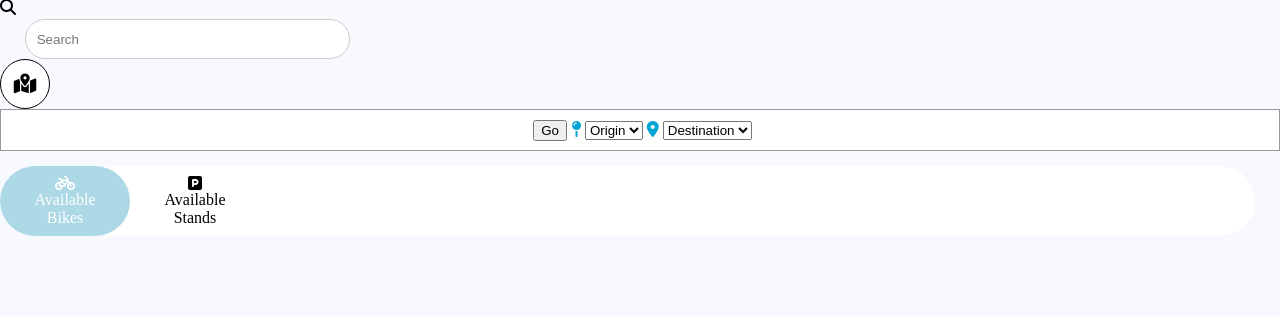
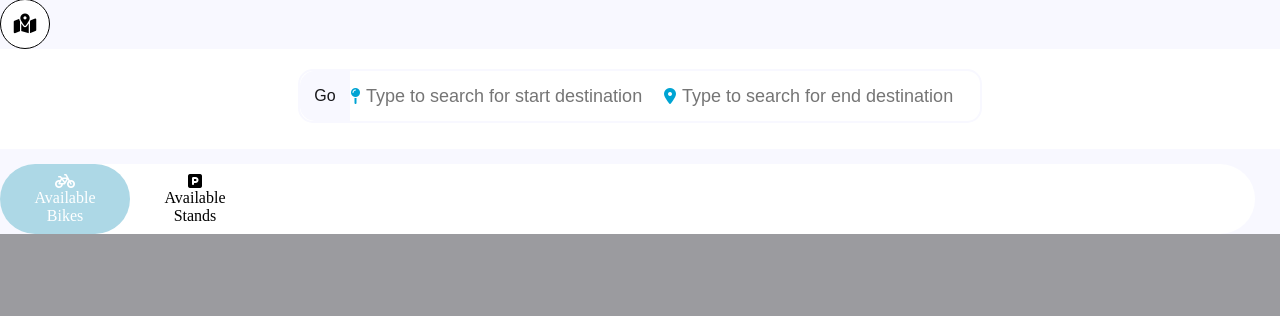
Before and after one commit to JosephTummon/DublinBike, a Flask app: page / in a window 1280 px wide. Shown: the part 746-1062 px from the top of the page. After the commit the page ends 980 px from the top, so only its background shows below. Run offline with Flask 3, Linux system fonts and the light colour scheme; data that the repository does not hold is empty; parts of the project's set-up code (start-up, migrations or seed data) failed here and were passed over; some libraries are stand-ins or nearby versions.

Commit message:
Added search feature for directions

```diff
--- a/static/index.js
+++ b/static/index.js
@@ -153,7 +153,7 @@ async function initMap() {
     const response = await fetch("/stations");
     const data = await response.json();
     console.log('fetch response', typeof data);
-    displayDropDown(data);
+    displayInputBox(data);
     addMarkers(data);
   }
 
@@ -164,7 +164,6 @@ async function initMap() {
     console.log('fetch response', typeof data);
     displayWeather(data);
   }
-
 
   // Displays the station data on the map as markers and info windows
 function displayWeather(data) {
@@ -263,29 +262,80 @@ function displayWeather(data) {
     // });
   }
 
+  function displayInputBox(stations) {
+    const stationList = [];
+    const start = document.getElementById("start-input");
+    const end = document.getElementById("end-input");
 
-  // Display Dropdown in HTML
-  function displayDropDown(stations) {
-    // Display drop down for start destination
-    stations.forEach(station=> {
-      var option = document.createElement("option");
-      option.setAttribute("id", "start-option");
-      option.value = station.address + ', Dublin';
-      option.innerHTML = station.address;
-      document.getElementById("start").appendChild(option);
-    })
+    // Create and append options to dropdown
+    stations.forEach(station => {
+        stationList.push(station.name);
+    });
 
-    // Display drop down for end destination
-    stations.forEach(station=> {
-      var option = document.createElement("option");
-      option.setAttribute("id", "end-option");
-      option.value = station.address + ", Dublin";
-      option.innerHTML = station.address;
-      document.getElementById("end").appendChild(option);
-    })
-  }
+    start.onkeyup = function() {
+        let result = [];
+        let input = start.value;
+        if(input.length){
+            result = stationList.filter((keyword) => {
+                return keyword.toLowerCase().includes(input.toLowerCase());
+            });
+        }
+        display(result, resultsBox1);
+    }
 
+    end.onkeyup = function() {
+        let result = [];
+        let input = end.value;
+        if(input.length){
+            result = stationList.filter((keyword) => {
+                return keyword.toLowerCase().includes(input.toLowerCase());
+            });
+        }
+        display(result, resultsBox2);
+    }
 
+    function display(result, resultsBox) {
+        const content = result.map((list) => {
+            const listItem = document.createElement("li");
+            listItem.textContent = list;
+            listItem.onclick = function() {
+                selectInput(this, resultsBox, stations);
+            };
+            return listItem;
+        });
+
+        const ulElement = document.createElement("ul");
+
+        content.forEach(item => ulElement.appendChild(item));
+        if (resultsBox) { // Add null check
+            resultsBox.innerHTML = "";
+            resultsBox.appendChild(ulElement);
+        }
+    }
+
+    const resultsBox1 = document.getElementById("result-box1");
+    const resultsBox2 = document.getElementById("result-box2");
+
+    const selectInput = function(list, resultsBox, stations) {
+        if (resultsBox === resultsBox1) {
+            const selectedStation = stations.find(station => station.name === list.textContent);
+            start.innerHTML = selectedStation.address;
+            start.value = selectedStation.address + " Dublin, Ireland";
+            if (resultsBox1) { // Add null check
+                resultsBox1.innerHTML = '';
+            }
+            console.log(start.value);
+        } else if (resultsBox === resultsBox2) {
+            const selectedStation = stations.find(station => station.name === list.textContent);
+            end.innerHTML = selectedStation.address;
+            end.value = selectedStation.address + " Dublin, Ireland";
+            if (resultsBox2) { // Add null check
+                resultsBox2.innerHTML = '';
+            }
+            console.log(end.value);
+        }
+    };
+}
   // ***** CODE FOR ADDING MARKERS AND INFO-WIDOW*****
 
   // Displays the station data on the map as markers and info windows
@@ -411,28 +461,8 @@ function displayWeather(data) {
   // Instantiate an info window to hold step text.
   const stepDisplay = new google.maps.InfoWindow();
 
-  // Display the route between the initial start and end selections.
-  calculateAndDisplayRoute(
-    directionsRenderer,
-    directionsService,
-    markerArray1,
-    stepDisplay,
-    map
-  );
 
-  // Listen to change events from the start and end lists.
-  const onChangeHandler = function () {
-    calculateAndDisplayRoute(
-      directionsRenderer,
-      directionsService,
-      markerArray1,
-      stepDisplay,
-      map
-    );
-  };
-
-
-  const button = document.getElementById("go");
+const button = document.getElementById("go");
 
   // Add event listener to the button element
 button.addEventListener("click", function() {
@@ -457,20 +487,20 @@ function calculateAndDisplayRoute(
   // WALKING directions.
   directionsService
     .route({
-      origin: document.getElementById("start").value,
-      destination: document.getElementById("end").value,
-      travelMode: google.maps.TravelMode.BICYCLING,
+      origin: document.getElementById("start-input").value,
+      destination: document.getElementById("end-input").value,
+      travelMode: google.maps.TravelMode.WALKING,
     })
     .then((result) => {
       // Route the directions and pass the response to a function to create
       // markers for each step.
-      document.getElementById("warnings-panel").innerHTML =
-        "<b>" + result.routes[0].warnings + "</b>";
+    //   document.getElementById("warnings-panel").innerHTML =
+    //     "<b>" + result.routes[0].warnings + "</b>";
       directionsRenderer.setDirections(result);
       showSteps(result, markerArray1, stepDisplay, map);
     })
     .catch((e) => {
-      window.alert("Directions request failed due to " + e);
+      window.alert("Enter a valid Address");
     });
 }
 
--- a/static/style.css
+++ b/static/style.css
@@ -214,13 +214,6 @@ the div
   left: 0;
 }
 
-
-#warnings-panel {
-  width: 100%;
-  height: 10%;
-  text-align: center;
-}
-
 #nearest-btn {
   margin: 0 auto;
   border-radius: 40px;
@@ -279,15 +272,84 @@ html, body {
 }
 
 #dropdown {
-  left: 25%;
-  z-index: 5;
+  display: flex;
   background-color: #fff;
-  padding: 5px;
-  border: 1px solid #999;
   text-align: center;
   font-family: "Roboto", "sans-serif";
-  line-height: 30px;
-  padding-left: 10px;
+  height: 100px;
+}
+
+.search {
+  display: flex;
+  margin: 20px auto;
+  border: 2px solid ghostwhite;
+  padding: 0;
+  height: 50px;
+  border-radius: 15px;
+}
+
+.search:hover {
+  border: 2px solid#cbd5e1;;
+}
+
+#go {
+  border: none;
+  background-color: ghostwhite;
+  height: 50px;
+  width: 50px;
+  color: #18181b;
+  text-decoration: none;
+  font-size: 16px;
+  font-weight: 400;
+  cursor: pointer;
+  border-bottom-left-radius: 15px;
+  border-top-left-radius: 15px;
+  transition: background-color .1s ease-in, transform .1s ease-in;
+}
+
+#go:hover {
+  background-color: #cbd5e1;
+  color: #38bdf8;
+  transform: scale(1.05);
+}
+
+#go:active {
+  transform: scale(0.95);
+}
+
+#start-input, #end-input {
+  height: 50px;
+  width: 300px;
+  background: transparent;
+  border: 0;
+  outline: 0;
+  font-size: 18px;
+  color: #333;
+}
+
+.result-box {
+  max-height: 250px;
+  overflow-y: auto;
+}
+
+#result-box1 ul, #result-box2 ul {
+  border-top: 1px solid #999;
+  padding: 15px 10px;
+}
+
+#result-box1 ul li, #result-box2 ul li {
+  list-style: none;
+  border-radius: 3px;
+  padding: 15px 10px;
+  cursor: pointer;
+}
+
+#result-box1 ul li:hover, #result-box2 ul li:hover {
+  background: #e9f3ff;
+}
+
+#result-box1, #result-box2 {
+  background-color: white;
 }
 /* Changes bar chart for predictive model */
 .predictionbar {
--- a/templates/index.html
+++ b/templates/index.html
@@ -2,21 +2,9 @@
   <head>
     <title>Dublin Bikes</title>
     <script src="https://polyfill.io/v3/polyfill.min.js?features=default"></script>
-    <link rel = "icon" href =
-"https://encrypted-tbn0.gstatic.com/images?q=tbn:ANd9GcRnlkb-CEy6bhOsWRtUOASzFfh5K2z-HL6JDA&usqp=CAU"
-        type = "image/x-icon">
-
-
-    <!--
-      *UNCOMMENT THIS IS YOU ARE WORKING ON THE DESIGNING FRONTEND AND DEVELOP WITH LIVE SERVER
-      EASIER THAN DOING IT THROUGH FLASK*
-
-    <link rel="stylesheet" type="text/css" href="/static/style.css" />
-    <link rel="stylesheet" type="text/css" href="/static/index.js" />
-    -->
-
+    <link rel = "icon" href = "https://encrypted-tbn0.gstatic.com/images?q=tbn:ANd9GcRnlkb-CEy6bhOsWRtUOASzFfh5K2z-HL6JDA&usqp=CAU" type = "image/x-icon">
+    <script type="module" src="{{ url_for('static', filename='index.js') }}"></script>
     <link rel="stylesheet" type="text/css" href="{{ url_for('static', filename='style.css') }}"/>
-    <script type="module" src="{{ url_for('static', filename='index.js') }}"></script>
     <link rel="stylesheet" href="https://cdnjs.cloudflare.com/ajax/libs/font-awesome/6.2.1/css/all.min.css">
 
   </head>
@@ -25,20 +13,6 @@
     <header id="header">
         <button id = "translate_button"><i class="fa-solid fa-language"></i></button>
         <div id="google_translate_element"></div>
-    <!--  -->
-    <script type="text/javascript">
-        function googleTranslateElementInit() {
-            new google.translate.TranslateElement(
-                {pageLanguage: 'en',},
-                'google_translate_element'
-            );
-        }
-    </script>
-
-<!-- Script code for google translator API -->
-    <script type="text/javascript"
-    src="https://translate.google.com/translate_a/element.js?cb=googleTranslateElementInit">
-    </script>
         <div>
           <label class="switch">
             <input id = "slider" type="checkbox">
@@ -52,13 +26,10 @@
     </header>
     <!--Map-->
     <div id="map"></div>
-    <div class="search">
-      <input id="pac-input"class="search"type="text"placeholder=" Search">
-      <span class="search-icon"><i class="fa fa-search" id="search-icon"></i></span>
-    </div>
     <div id = "location-buttons">
       <button id ="nearest-btn"><i class="fa-sharp fa-solid fa-map-location-dot fa-xl"></i></button>
     </div>
+
 
     <!--
       The `defer` attribute causes the callback to execute after the full HTML
@@ -68,15 +39,21 @@
       -->
 
     <div id="dropdown">
-      <button id="go">Go</button>
-      <i id = "pin" class="fa-solid fa-map-pin" style="color: #00A4D3;"></i>
-      <select id="start">
-        <option value="" selected>Origin</option>
-      </select>
-      <i id = "dest_marker" class="fa-solid fa-location-dot" style="color: #00A4D3;"></i>
-      <select id="end">
-        <option value="" selected>Destination</option>
-      </select>
+        <div class="search">
+          <button id="go">Go</button>
+          <div>
+            <i id="pin" class="fa-solid fa-map-pin" style="color: #00A4D3;"></i>
+            <input type="text" id="start-input" placeholder="Type to search for start destination">
+            <div id="result-box1" class="result-box"></div>
+            <div id="test1"></div>
+          </div>
+          <div>
+            <i id="dest_marker" class="fa-solid fa-location-dot" style="color: #00A4D3;"></i>
+            <input type="text" id="end-input" placeholder="Type to search for end destination">
+            <div id="result-box2" class="result-box"></div>
+            <div id="test1"></div>
+          </div>
+      </div>
     </div>
     <!--Code for swapping nums on station pins-->
     <div id ="button-div" class="buttons">
@@ -90,12 +67,23 @@
       </div>
     </div>
     <!--End of swapping nums code-->
-    <div id="warnings-panel"></div>
-
-
     <script
       src="https://maps.googleapis.com/maps/api/js?key=AIzaSyDgYC8VXvS4UG9ApSUhS2v-ByddtHljFls&libraries=places&callback=initMap&v=weekly"
       defer
     ></script>
+     <!--  -->
+     <script type="text/javascript">
+      function googleTranslateElementInit() {
+          new google.translate.TranslateElement(
+              {pageLanguage: 'en',},
+              'google_translate_element'
+          );
+      }
+  </script>
+
+<!-- Script code for google translator API -->
+  <script type="text/javascript"
+  src="https://translate.google.com/translate_a/element.js?cb=googleTranslateElementInit">
+  </script>
   </body>
 </html>
```
